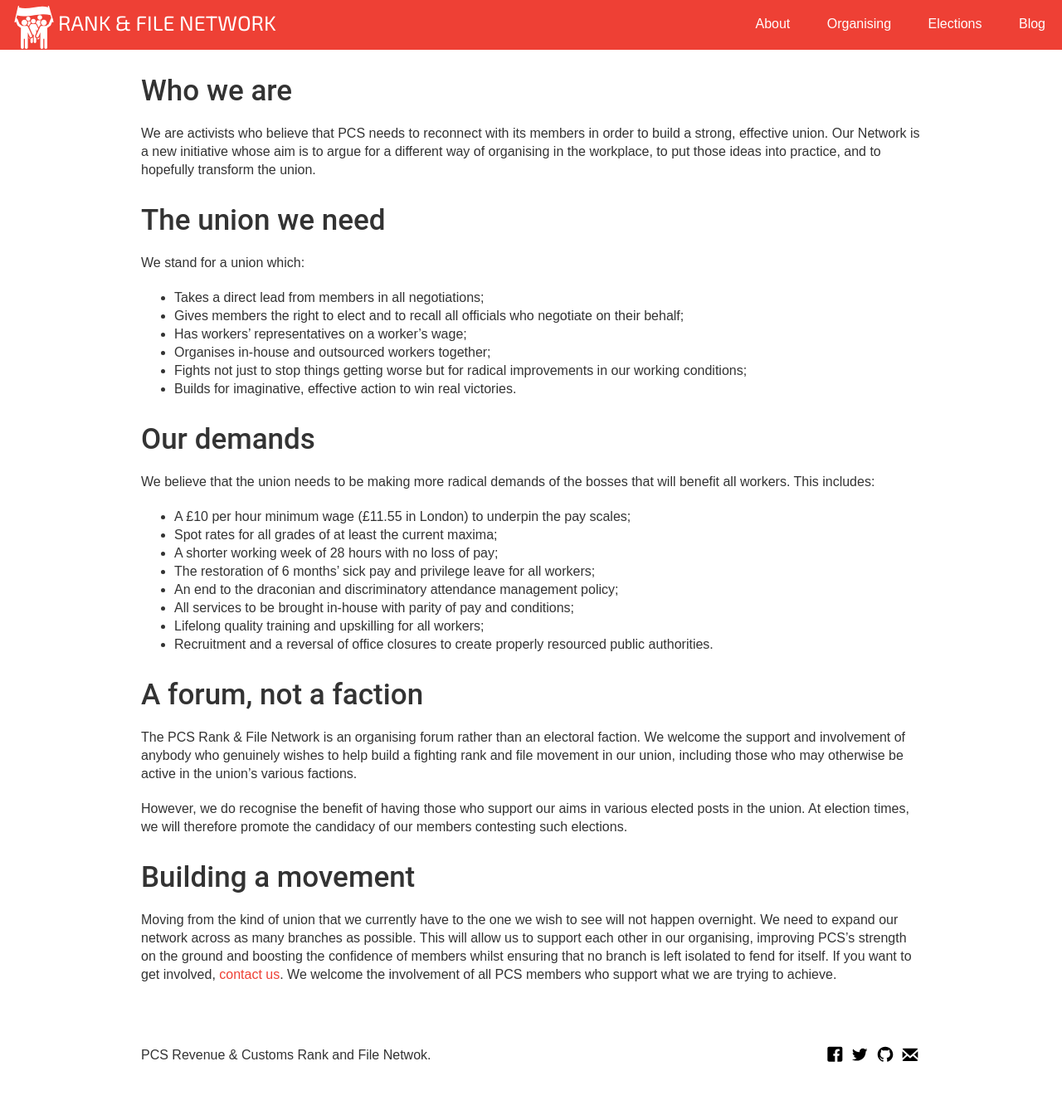
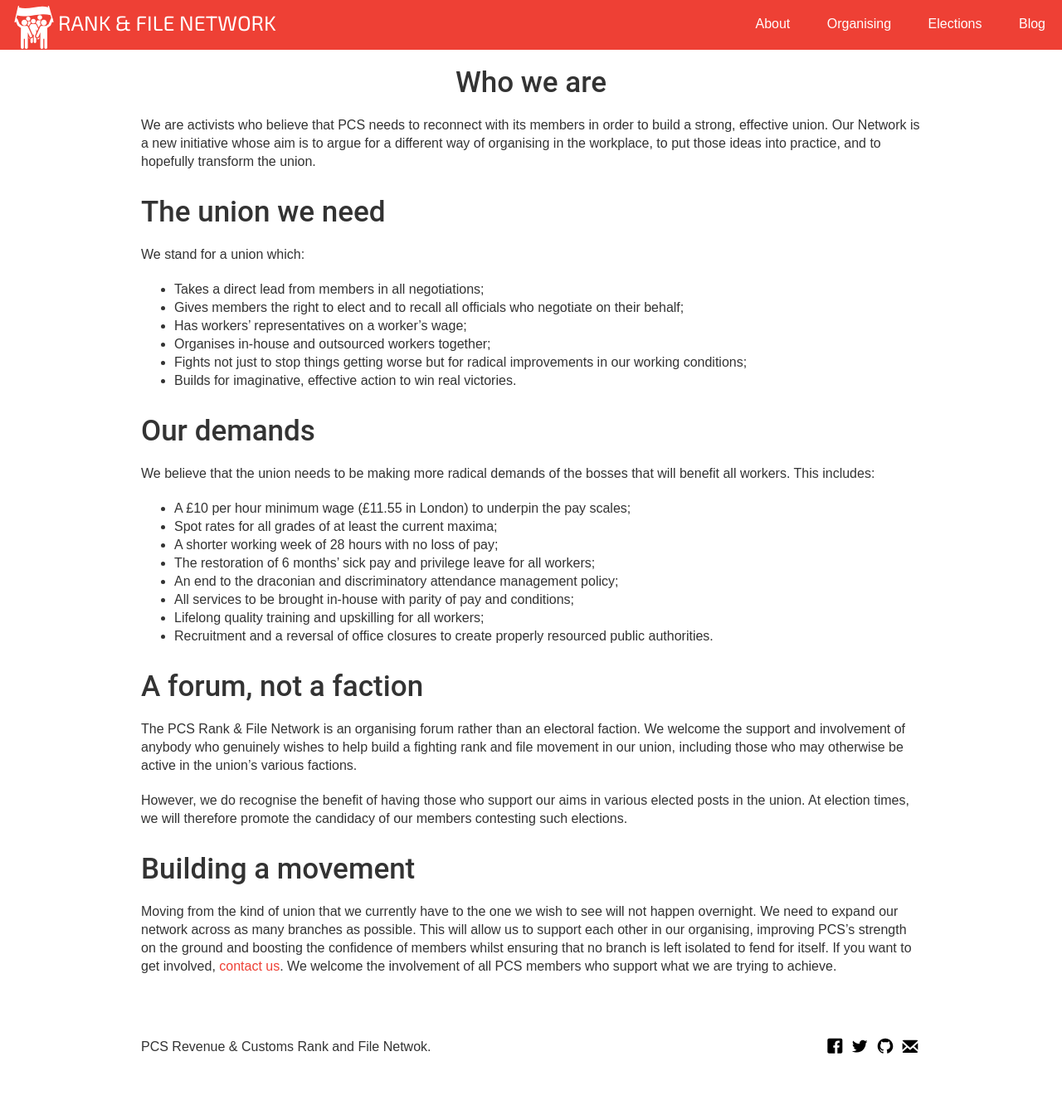
Before and after one commit to pcsrankandfile/pcsrankandfile.github.io, a Jekyll site: the page built from about.md, in a window 1280 px wide. Shown: the whole page at 83% size. Built offline with Jekyll 4.4.1, drawn with Linux system fonts in a browser that asks for light colours; our own code applies the rules of GitHub Pages for plain Markdown files.

Commit message:
Update about.md

```diff
--- a/about.md
+++ b/about.md
@@ -2,7 +2,7 @@
 layout: page
 published: true
 ---
-# Who we are
+<h1 class="section-heading centered">Who we are</h1>
 
 We are activists who believe that PCS needs to reconnect with its members in order to build a strong, effective union. Our Network is a new initiative whose aim is to argue for a different way of organising in the workplace, to put those ideas into practice, and to hopefully transform the union.
 
```
